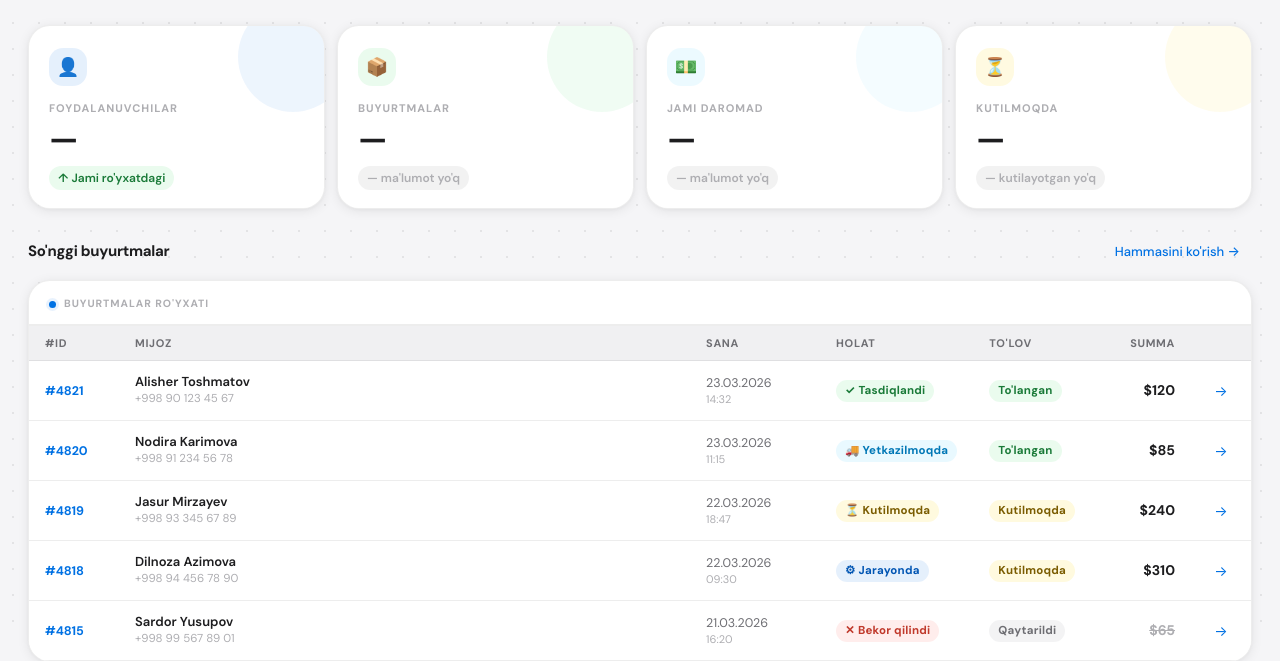
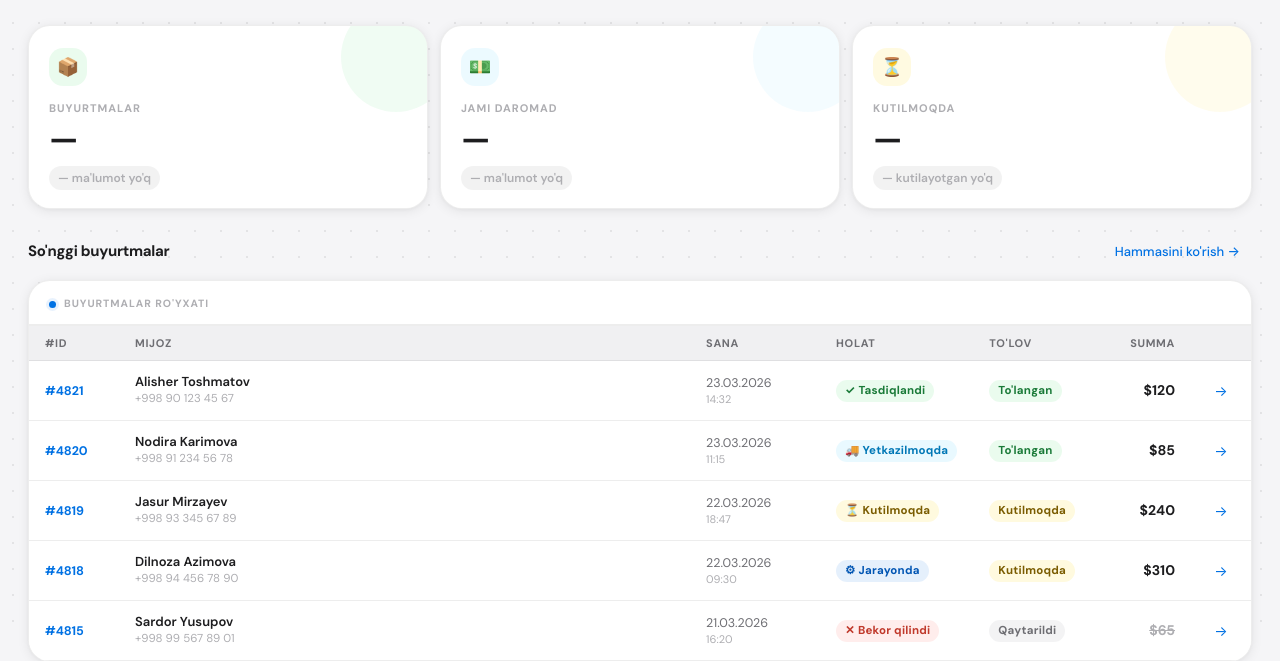
Before and after one commit to Dilshodbek-Ilhomov/MaxWay-2, a Django app: template templates/admin/index.html in a window 1280 px wide. Shown: the part 172-833 px from the top of the page. Run offline with Django 3.2, Linux system fonts and the light colour scheme; the template is opened without the code that fills it, so the values that code supplies are empty.

Commit message:
frontend update

```diff
--- a/templates/admin/index.html
+++ b/templates/admin/index.html
@@ -241,12 +241,6 @@
 {# ── Statistika kartalar ── #}
 <div class="dash-stats">
 
-  <div class="dash-card" style="--card-glow:rgba(0,113,227,0.07)">
-    <div class="card-icon" style="background:rgba(0,113,227,0.10);color:#0071e3">👤</div>
-    <div class="card-label">Foydalanuvchilar</div>
-    <div class="card-value">{{ users_count|default:"—" }}</div>
-    <div class="card-trend trend-up">↑ Jami ro'yxatdagi</div>
-  </div>
 
   <div class="dash-card" style="--card-glow:rgba(48,209,88,0.07)">
     <div class="card-icon" style="background:rgba(48,209,88,0.10);color:#28a745">📦</div>
@@ -308,7 +302,7 @@
     <table class="orders-table">
       <thead>
         <tr>
-          <th class="col-id">#ID</th>
+          <th class="col-id">ID</th>
           <th class="col-cust">Mijoz</th>
           <th class="col-date">Sana</th>
           <th class="col-stat">Holat</th>
```
